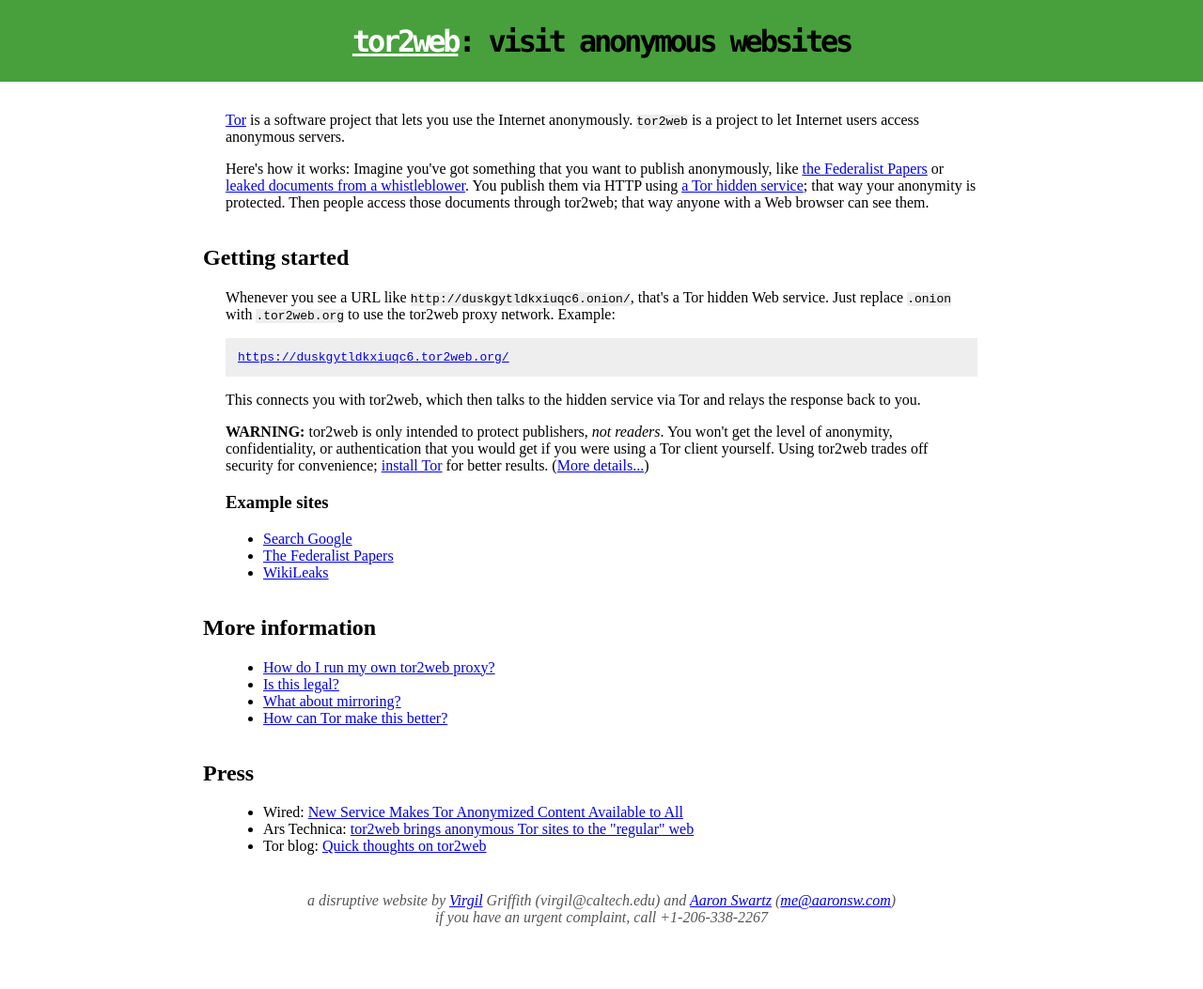
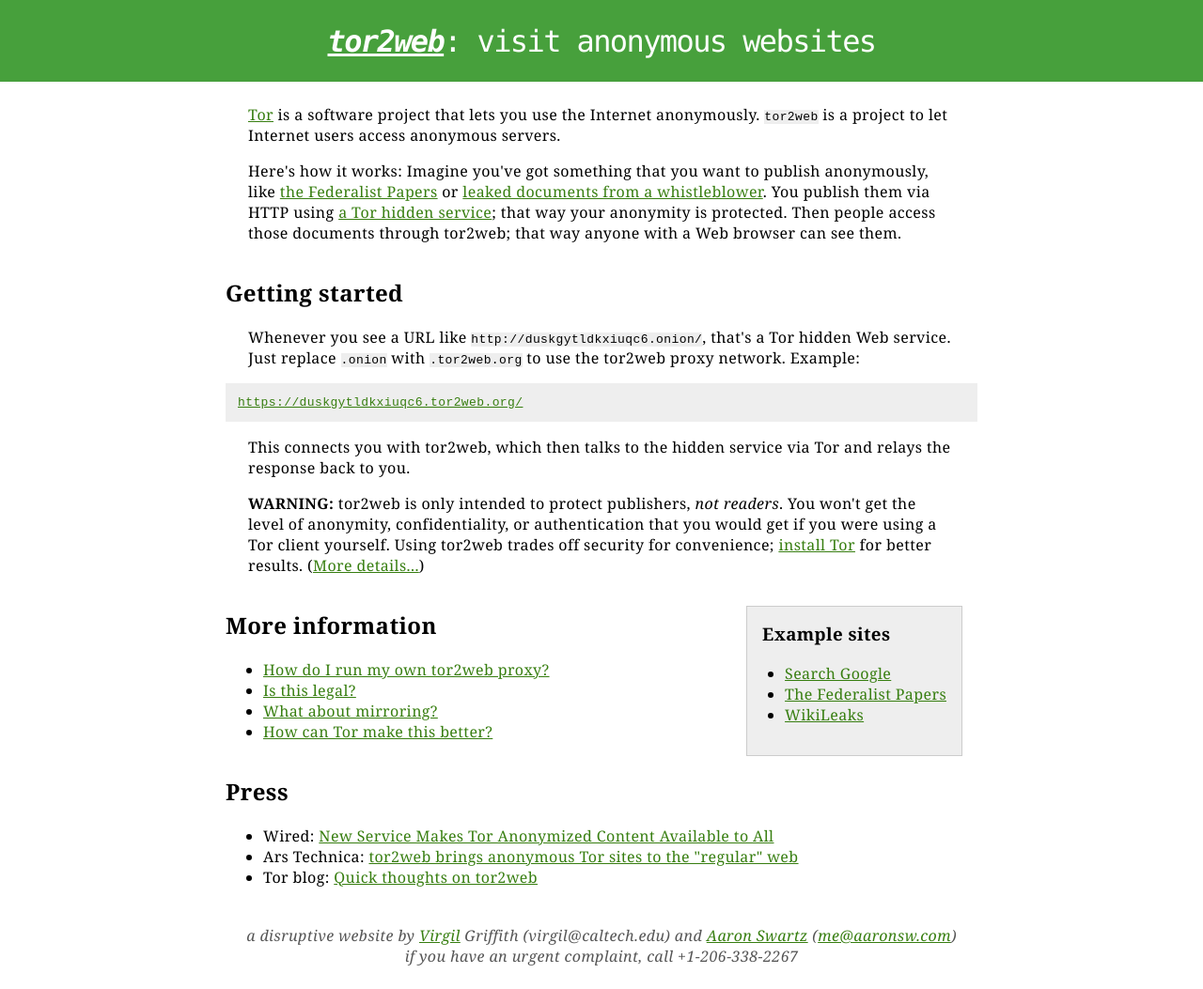
Before and after one commit to aaronsw/tor2web, a plain HTML site: page index.html in a window 1280 px wide. Shown: the whole page at 94% size. Before the commit the page ends 1010 px from the top, so only its background shows below. Drawn offline with Linux system fonts and the light colour scheme.

Commit message:
Changes to font, spacing, link colour

```diff
--- a/style.css
+++ b/style.css
@@ -1,10 +1,16 @@
-html, body { margin: 0; padding: 0; }
-.header { background-color: #47A03C; margin: 0; padding: .2em;}
-.header a:link, .header a:visited { color: white; text-decoration: underline;}
-h1 { text-align: center; font-family: "Monaco", "MPW", monospaced; letter-spacing: -.1em;}
-.rest { font-weight: normal; }
-h2 { margin-left: -1em; margin-top: 1.5em;}
-.body { margin: auto; width: 50em; padding-top: 1em;}
+html, body { margin: 0; padding: 0; font-family: "Georgia", "Times New Roman", serif; font-size:1em;  letter-spacing: .025em;}
+.header { background-color: #47A03C; margin: 0; padding: .2em; color: white;}
+.header a:link, .header a:visited { color: white; font-style:italic;}
+h1 { text-align: center; font-family: "Monaco", "MPW", monospaced; letter-spacing: -.05em; font-weight:normal;}
+h1 a {font-weight:bold;}
+h2 {margin-top: 1.5em;}
+h3 {padding-top: 0; margin-top: 0;}
+p {margin-left: 1.5em; margin-right: 1.5em;}
+.body { margin: auto; width: 50em; padding-top: .5em;}
+.example {border: 1px solid #ccc; float: right; background: #eee; padding: 1em; margin: 1em; }
+.example ul {padding-left: 1.5em; }
 address { padding: 1.5em; color: #555; text-align: center;}
 code, pre { background-color: #eee;}
 pre { padding: 1em; }
+a:link  {color: #377e10; }
+a:visited  {color:#777;}
```
